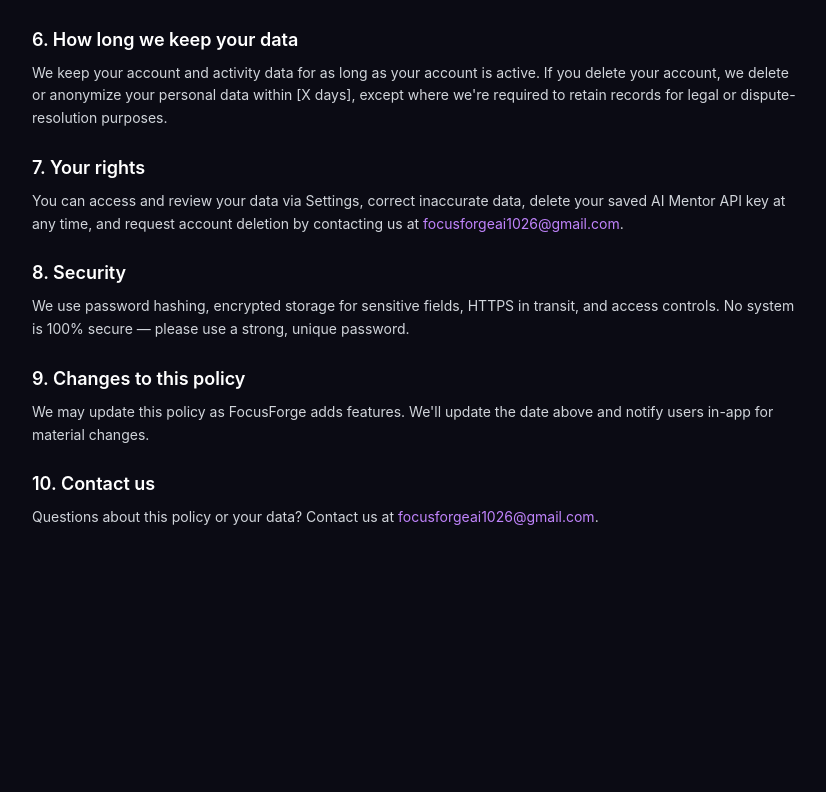
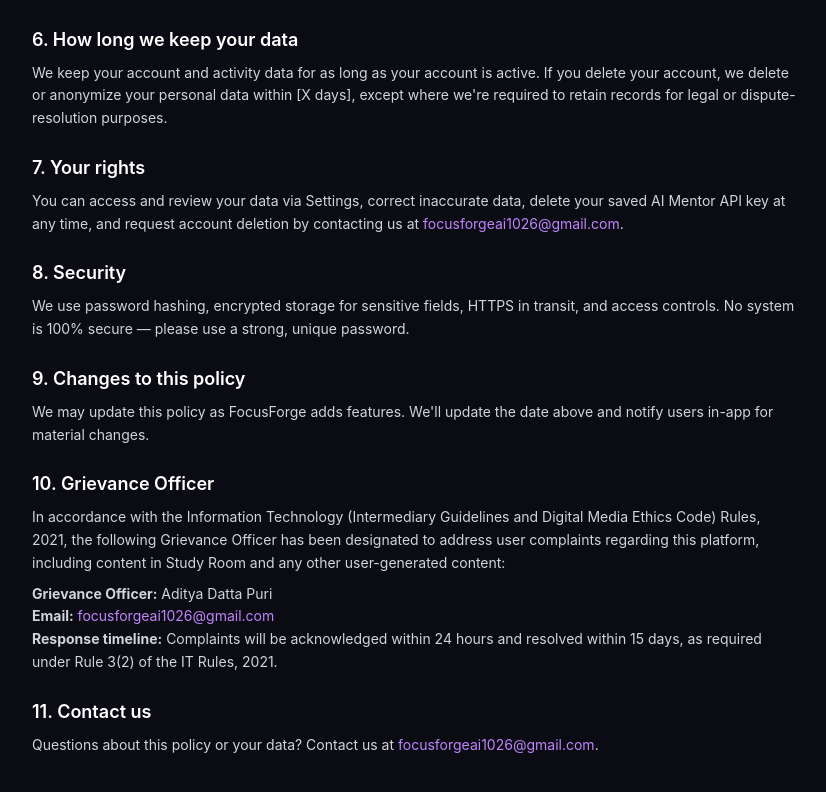
Before and after one commit to puriaditya004-max/FocusForge-AI, a React (Vite) app in the folder frontend/: page /privacy-policy in a window 1280 px wide. Shown: the part 1221-2013 px from the top of the page, without its empty margins (224-1050 px from the left). Before the commit the page ends 1798 px from the top, so only its background shows below. Built offline with nearby package versions, Linux system fonts and the light colour scheme; no server answers.

Commit message:
Add Grievance Officer section + minor-account banner on paid checkout

```diff
--- a/frontend/src/pages/ClassesMarketplace.jsx
+++ b/frontend/src/pages/ClassesMarketplace.jsx
@@ -443,6 +443,12 @@
                 {formMessage}
               </div>
             )}
+            {activeCourse.price > 0 && user?.isMinor && (
+              <div className="bg-yellow-500/10 border border-yellow-500/30 text-yellow-300 text-xs rounded-lg p-2 mb-3">
+                This is a minor account. A parent must link and approve this account (Parent
+                Dashboard → link request) before a paid enrollment can go through.
+              </div>
+            )}
 
             <form onSubmit={submitEnrollment} className="flex flex-col gap-3">
               <div>
--- a/frontend/src/pages/PrivacyPolicy.jsx
+++ b/frontend/src/pages/PrivacyPolicy.jsx
@@ -142,7 +142,28 @@
           </section>
 
           <section>
-            <h2 className="text-lg font-semibold text-white mb-2">10. Contact us</h2>
+            <h2 className="text-lg font-semibold text-white mb-2">10. Grievance Officer</h2>
+            <p>
+              In accordance with the Information Technology (Intermediary Guidelines and Digital
+              Media Ethics Code) Rules, 2021, the following Grievance Officer has been designated to
+              address user complaints regarding this platform, including content in Study Room and
+              any other user-generated content:
+            </p>
+            <p className="mt-2">
+              <strong>Grievance Officer:</strong> Aditya Datta Puri
+              <br />
+              <strong>Email:</strong>{" "}
+              <a href="mailto:focusforgeai1026@gmail.com" className="text-purple-400 hover:underline">
+                focusforgeai1026@gmail.com
+              </a>
+              <br />
+              <strong>Response timeline:</strong> Complaints will be acknowledged within 24 hours and
+              resolved within 15 days, as required under Rule 3(2) of the IT Rules, 2021.
+            </p>
+          </section>
+
+          <section>
+            <h2 className="text-lg font-semibold text-white mb-2">11. Contact us</h2>
             <p>
               Questions about this policy or your data? Contact us at{" "}
               <a href="mailto:focusforgeai1026@gmail.com" className="text-purple-400 hover:underline">
```
